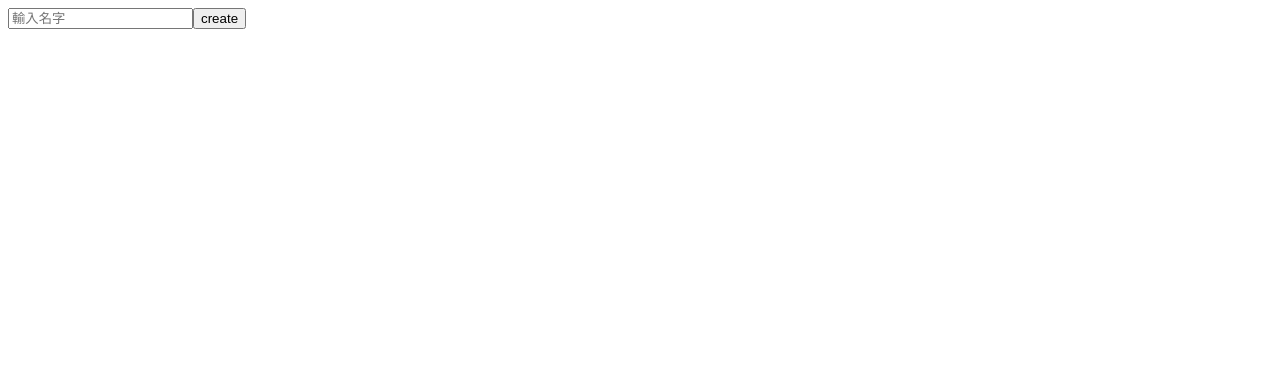
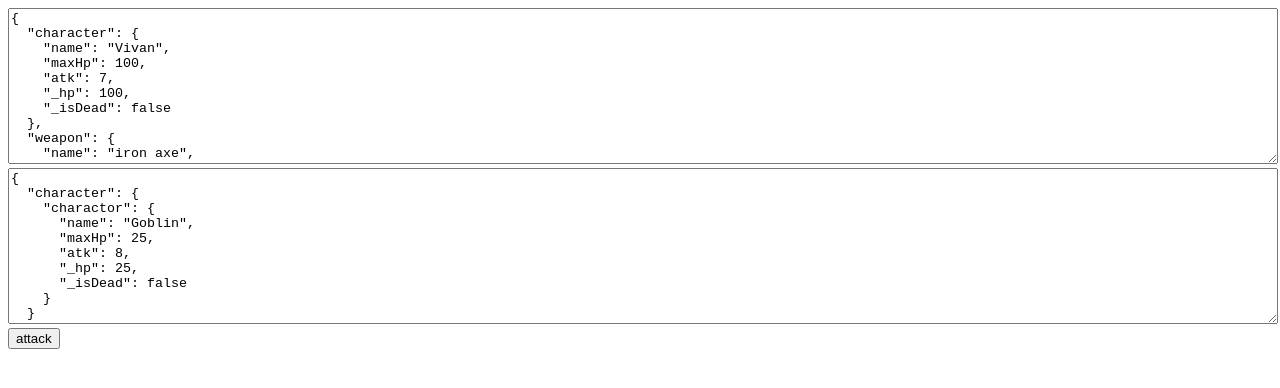
Before and after one commit to handred800/gm-system, a React (Vite) app: page / in a window 1280 px wide. Shown: the top 388 px of the page. Built offline with nearby package versions, Linux system fonts and the light colour scheme.

Commit message:
更新 character 只包含角色數值資訊

```diff
--- a/package.json
+++ b/package.json
@@ -7,7 +7,7 @@
     "dev": "vite",
     "build": "vite build",
     "preview": "vite preview",
-    "lint": "eslint"
+    "lint": "eslint --fix . --ext .jsx,.js"
   },
   "dependencies": {
     "eslint": "^8.35.0",
--- a/src/App.jsx
+++ b/src/App.jsx
@@ -1,37 +1,30 @@
-import { useState } from "react";
-import * as GM from "./gm";
-import useInput from "./hooks/useInput";
+import { useEffect, useState } from 'react';
+import * as GM from './gm';
 
 export default function App() {
   const [player, setPlayer] = useState(null);
-  const [palyerName, playerNameHandler] = useInput("");
+  const [opposition, setOpposition] = useState(null);
+  const [turnCount, setTurnCount] = useState(0);
 
-  function init(e) {
-    e.preventDefault();
-    setPlayer(GM.playerInit({ name: palyerName }));
+  useEffect(() => {
+    setPlayer(GM.playerInit({ name: 'Vivan' }));
+    setOpposition(GM.oppositionInit({ id: 1 }));
+  }, []);
+
+  useEffect(() => {
+    console.log(`now turn: ${turnCount}`);
+  }, [turnCount]);
+
+  function attack({sender, receiver}) {
+    setTurnCount((prev) => (prev += 1));
+    console.log(`${sender} attack ${receiver}`);
   }
 
   return (
-    <>
-      {player ? (
-        <div>
-          <textarea
-            value={JSON.stringify(player, null, 2)}
-            style={{ width: "100%" }}
-            rows="10"
-            readOnly
-          ></textarea>
-        </div>
-      ) : (
-        <form>
-          <input
-            value={palyerName}
-            onChange={playerNameHandler}
-            placeholder="輸入名字"
-          ></input>
-          <button onClick={init}>create</button>
-        </form>
-      )}
-    </>
+    <div>
+      <textarea value={JSON.stringify(player, null, 2)} style={{ width: '100%' }} rows="10" readOnly></textarea>
+      <textarea value={JSON.stringify(opposition, null, 2)} style={{ width: '100%' }} rows="10" readOnly></textarea>
+      <button onClick={attack}>attack</button>
+    </div>
   );
 }
--- a/src/data/enemy.json
+++ b/src/data/enemy.json
@@ -2,13 +2,13 @@
     {
       "id": 1,
       "name": "Goblin",
-      "_hp": 25,
-      "_damage": 8
+      "maxHp": 25,
+      "atk": 8
     },
     {
       "id": 2,
       "name": "Demon",
-      "_hp": 130,
-      "_damage": 15
+      "maxHp": 130,
+      "atk": 15
     }
   ]
--- a/src/gm/character.js
+++ b/src/gm/character.js
@@ -1,16 +1,18 @@
 import { clamp } from "lodash";
 
 class CHARACTER {
-  constructor({ name, hp, damage }) {
-    this._hp = hp || 100;
+  constructor({ name, maxHp = 100, atk = 0 }) {
+    this.name = name;
+    this.maxHp = maxHp;
+    this.atk = atk;
+    this._hp = maxHp;
     this._isDead = false;
-    this._damage = damage || 0;
-    this.name = name;
 
     return new Proxy(this, {
       set(target, prop, value) {
         if (prop === "_hp") {
-          target[prop] = clamp(value, 0, 100);
+          target[prop] = clamp(value, 0, this.maxHp);
+          this._isDead = target[prop] === 0;
         } else {
           target[prop] = value;
         }
@@ -19,30 +21,13 @@ class CHARACTER {
     });
   }
 
-  init() {
-    console.log(`${this.name} is created`);
-  }
-
   dealHp(value) {
-    if (this._isDead) return;
-
     this._hp += value;
-    console.log(`${this.name}'s health now is ${this._hp}`);
-    if (this._hp === 0) this.dead();
   }
 
   bindWeapon(power) {
-    this._damage = power;
-  }
-
-  dead() {
-    this._isDead = true;
-    console.log(`${this.name} fall down :(`);
+    this.atk = power;
   }
 }
 
-export const create = (config) => {
-  const ch = new CHARACTER(config);
-  ch.init();
-  return ch;
-};
+export const create = (config) => new CHARACTER(config);
--- a/src/gm/enemy.js
+++ b/src/gm/enemy.js
@@ -8,7 +8,7 @@ class ENEMY {
   }
 }
 
-export const build = (id) => {
+export const build = ({id}) => {
   const data = find(db, (item) => item.id === id);
   return new ENEMY(data);
 };
--- a/src/gm/index.js
+++ b/src/gm/index.js
@@ -1,5 +1,6 @@
 import * as weapon from "./weapon";
 import * as character from "./character";
+import * as enemy from "./enemy";
 
 import { mathUtils } from "../utils";
 
@@ -22,12 +23,8 @@ export const playerInit = (config) => {
       this.weapon = weapon.build(rng().id);
       this.character.bindWeapon(this.weapon.power);
       console.log(
-        `${this.character.name} get a ${this.weapon.name}!, damage is ${this.character._damage}`
+        `${this.character.name} get a ${this.weapon.name}!, damage is ${this.character.atk}`
       );
-    }
-
-    dealHp(val) {
-      this.character.dealHp(val);
     }
   }
 
@@ -35,3 +32,13 @@ export const playerInit = (config) => {
   player.equipWeapon();
   return player;
 };
+
+export const oppositionInit = (config) => {
+  class OPPOSTION {
+    constructor(){
+      this.character = enemy.build(config);
+    }
+  }
+
+  return new OPPOSTION();
+}
--- a/src/utils/utils.js
+++ b/src/utils/utils.js
@@ -0,0 +1,7 @@
+export const wait = (sec) => {
+  return new Promise((resolve) => {
+    setTimeout(() => {
+      resolve();
+    }, sec * 1000);
+  })
+}
```
Also changed, not shown: .eslintrc.cjs, .prettierrc.cjs (renamed from .prettierrc.js).
